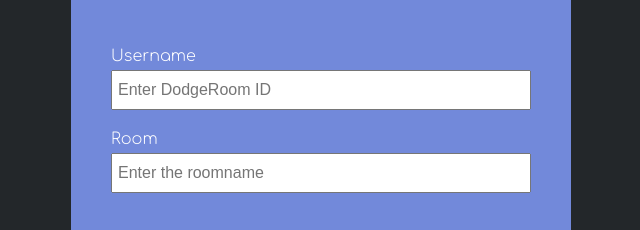
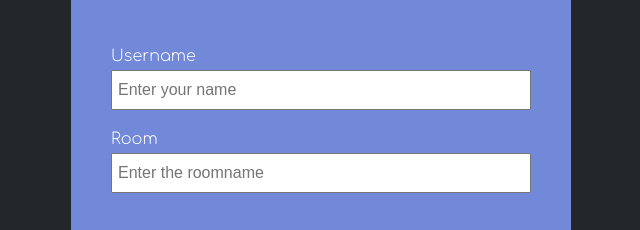
Before and after one commit to basavraj-chinagundi/dodgeChat, a website: page public/index.html in a window 1280 px wide. Shown: the part 398-628 px from the top of the page, 319-959 px from the left. Drawn offline with Linux system fonts and the light colour scheme.

Commit message:
Add files via upload

```diff
--- a/public/index.html
+++ b/public/index.html
@@ -39,7 +39,7 @@
 							type="text"
 							name="username"
 							id="username"
-							placeholder="Enter DodgeRoom ID"
+							placeholder="Enter your name"
 							required
 						/>
 					</div>
```
